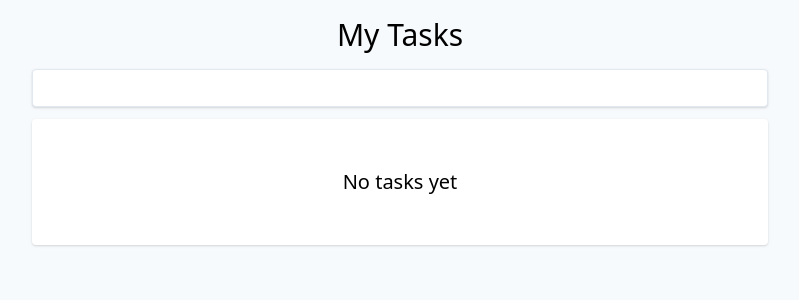
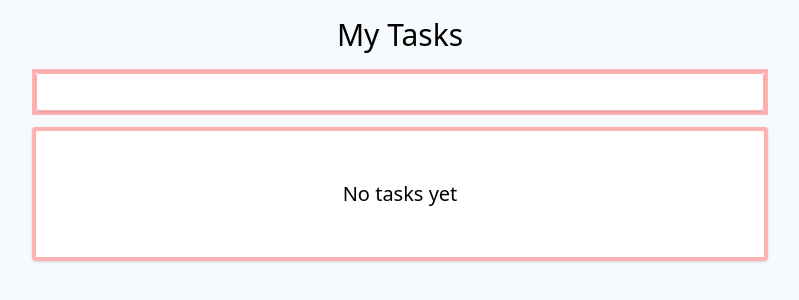
Before and after one commit to gobeli/storybook-task-list, a Vue app: page / in a window 1280 px wide. Shown: the top 300 px of the page, without its empty margins (240-1039 px from the left). Built offline with nearby package versions, Linux system fonts and the light colour scheme.

Commit message:
update slides, add border option

```diff
--- a/src/components/common/SbCheckbox.vue
+++ b/src/components/common/SbCheckbox.vue
@@ -1,5 +1,5 @@
 <template>
-  <label class="custom-label flex items-center">
+  <label class="custom-label flex items-center" :class="{ 'border-4 border-red-300': $showBorders }">
     <div class="bg-white border w-5 h-5 p-1 flex justify-center items-center">
       <input type="checkbox" class="hidden" @input="handleInput"
         :name="name"
--- a/src/components/common/SbInput.vue
+++ b/src/components/common/SbInput.vue
@@ -1,6 +1,7 @@
 <template>
   <input
     class="shadow appearance-none border rounded w-full py-2 px-3 text-gray-700 leading-tight focus:outline-none focus:shadow-outline"
+    :class="{ 'border-4 border-red-300': $showBorders }"
     :name="name" :type="type" :placeholder="placeholder" :readonly="readonly" :value="value"
     @input="handleInput"
   >
--- a/src/components/task/Task.vue
+++ b/src/components/task/Task.vue
@@ -1,5 +1,7 @@
 <template>
-  <div class="flex items-center justify-between border-b border-gray-200 p-4">
+  <div class="flex items-center justify-between border-gray-200 p-4"
+      :class="{ 'border-4 border-red-300': $showBorders , 'border-b': !$showBorders }"
+  >
     <sb-checkbox :checked="task.checked" @input="handleInput" name="done">
       <span :class="{'line-through': task.checked}">
         {{task.text}}
--- a/src/components/task/TaskForm.vue
+++ b/src/components/task/TaskForm.vue
@@ -1,5 +1,5 @@
 <template>
-  <form @submit="onSubmit">
+  <form @submit="onSubmit" :class="{ 'border-4 border-red-300': $showBorders }">
     <sb-input v-model="text"></sb-input>
   </form>
 </template>
--- a/src/components/task/TaskList.vue
+++ b/src/components/task/TaskList.vue
@@ -1,5 +1,7 @@
 <template>
-  <div class="bg-white rounded shadow">
+  <div class="bg-white rounded shadow"
+      :class="{ 'border-4 border-red-300': $showBorders }"
+  >
     <Task v-for="task in tasks"
       @checkedChange="handleCheckedChange(task, $event)" @taskDelete="handleTaskDelete"
       :key="task.id" :task="task"
--- a/src/main.js
+++ b/src/main.js
@@ -6,6 +6,7 @@ import { installCommon } from './components/common';
 installCommon();
 
 Vue.config.productionTip = false
+Vue.prototype.$showBorders = true
 
 new Vue({
   render: h => h(App),
```
Also changed, not shown: assets/UI_components.png (added), 1 other file (tests, documents, lock files or other folders).
